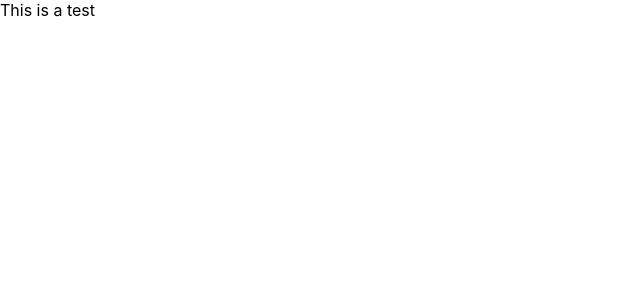
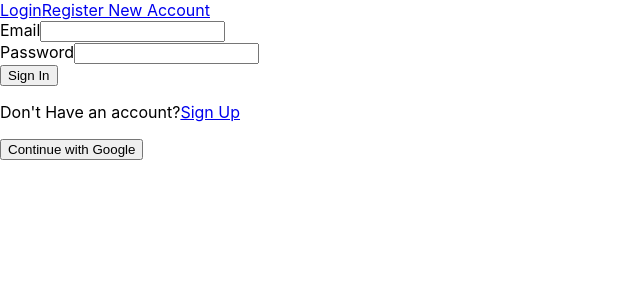
Before and after one commit to ali-akan/Productivity-Planner, a React (Create React App) app: page /login in a window 1280 px wide. Shown: the top 300 px of the page, without its empty margins (0-640 px from the left). Built offline with nearby package versions, Linux system fonts and the light colour scheme; no server answers.

Commit message:
Auth feature and react-query imp

```diff
--- a/package.json
+++ b/package.json
@@ -3,6 +3,9 @@
   "version": "0.1.0",
   "private": true,
   "dependencies": {
+    "@emotion/react": "^11.11.4",
+    "@emotion/styled": "^11.11.0",
+    "@mui/material": "^5.15.13",
     "@tanstack/react-query": "^5.28.4",
     "@testing-library/jest-dom": "^5.17.0",
     "@testing-library/react": "^13.4.0",
--- a/src/App.js
+++ b/src/App.js
@@ -1,5 +1,36 @@
+import Header from "./components/Starting Content/Header";
+import { AuthProvider } from "./context/authContext";
+import Home from "./pages/Home";
+import Login from "./pages/Login";
+import Register from "./pages/Register";
+import { useRoutes } from "react-router";
 function App() {
-  return <div>This is a test</div>;
+  const routesArray = [
+    {
+      path: "*",
+      element: <Login />,
+    },
+    {
+      path: "/login",
+      element: <Login />,
+    },
+    {
+      path: "/register",
+      element: <Register />,
+    },
+    {
+      path: "/home",
+      element: <Home />,
+    },
+  ];
+  let routesElement = useRoutes(routesArray);
+
+  return (
+    <AuthProvider>
+      <Header />
+      <div>{routesElement}</div>
+    </AuthProvider>
+  );
 }
 
 export default App;
--- /dev/null
+++ b/src/components/Starting Content/Header.js
@@ -0,0 +1,61 @@
+import { useNavigate } from "react-router";
+import { useAuth } from "../../context/authContext";
+import { authSignOut } from "../../firebase/auth";
+import { Link } from "react-router-dom";
+import React from "react";
+
+// import Box from "@mui/material/Box";
+// import BottomNavigation from "@mui/material/BottomNavigation";
+// import BottomNavigationAction from "@mui/material/BottomNavigationAction";
+
+const Header = () => {
+  // const [value, setValue] = React.useState(0);
+
+  const navigate = useNavigate();
+  const { isLoggedIn } = useAuth();
+  return (
+    <nav>
+      {isLoggedIn ? (
+        <div>
+          <button
+            onClick={() => {
+              authSignOut().then(() => {
+                navigate("/login");
+              });
+            }}
+          >
+            Logout
+          </button>
+        </div>
+      ) : (
+        <div>
+          <Link to={"/login"}>Login</Link>
+          <Link to={"/register"}>Register New Account</Link>
+
+          {/* <Box>
+            <BottomNavigation
+              showLabels
+              value={value}
+              onChange={(event, newValue) => {
+                setValue(newValue);
+              }}
+            >
+              <BottomNavigationAction
+                label="Login"
+                component={Link}
+                to="/login"
+              />
+              <BottomNavigationAction
+                label="Register"
+                component={Link}
+                to="/register"
+              />
+            </BottomNavigation>
+          </Box> */}
+        </div>
+      )}
+    </nav>
+  );
+};
+
+export default Header;
--- a/src/context/authContext/index.jsx
+++ b/src/context/authContext/index.jsx
@@ -1,7 +1,8 @@
 import React from "react";
 import { onAuthStateChanged } from "firebase/auth";
-import { auth } from "../../firebase/firebase";
+import { firebaseAuth } from "../../firebase/firebase";
 import { useContext, useEffect, useState } from "react";
+import { useNavigate } from "react-router-dom";
 
 const AuthContext = React.createContext();
 
@@ -10,34 +11,35 @@ export function useAuth() {
 }
 
 export function AuthProvider({ children }) {
-  const [currentUser, setCurrentUser] = useState(null);
-  const [userLoggedIn, setUserLoggedIn] = useState(false);
+  const [userToken, setUserToken] = useState(null); // Changed from currentUser to userToken
+  const [isLoggedIn, setIsLoggedIn] = useState(false);
   const [loading, setLoading] = useState(true);
+  const navigate = useNavigate();
 
   useEffect(() => {
-    const unsubscribe = onAuthStateChanged(auth, initializeUser);
+    const unsubscribe = onAuthStateChanged(firebaseAuth, initializeUser);
     return unsubscribe;
   }, []);
 
   async function initializeUser(user) {
     if (user) {
-      setCurrentUser({ ...user });
-      setUserLoggedIn(true);
+      const token = await user.getIdToken();
+      setUserToken(token);
+      setIsLoggedIn(true);
+      navigate("/home");
     } else {
-      setCurrentUser(null);
-      setUserLoggedIn(false);
+      setUserToken(null);
+      setIsLoggedIn(false);
+      navigate("/login");
     }
     setLoading(false);
   }
+
   const value = {
-    currentUser,
-    userLoggedIn,
+    userToken,
+    isLoggedIn,
     loading,
   };
 
-  return (
-    <AuthContext.Provider value={value}>
-      {!loading && children}
-    </AuthContext.Provider>
-  );
+  return <AuthContext.Provider value={value}>{children}</AuthContext.Provider>;
 }
--- a/src/firebase/firebase.js
+++ b/src/firebase/firebase.js
@@ -13,8 +13,8 @@ const firebaseConfig = {
 };
 
 // Initialize Firebase
-const app = initializeApp(firebaseConfig);
-const auth = getAuth(app);
-const db = getDatabase(app);
+const firebaseApp = initializeApp(firebaseConfig);
+const firebaseAuth = getAuth(firebaseApp);
+const firebaseDb = getDatabase(firebaseApp);
 
-export { app, auth, db };
+export { firebaseApp, firebaseAuth, firebaseDb };
--- a/src/index.js
+++ b/src/index.js
@@ -1,11 +1,19 @@
-import React from 'react';
-import ReactDOM from 'react-dom/client';
-import './index.css';
-import App from './App';
+import React from "react";
+import ReactDOM from "react-dom/client";
+import "./index.css";
+import App from "./App";
+import { BrowserRouter } from "react-router-dom";
+import { QueryClient, QueryClientProvider } from "react-query";
 
-const root = ReactDOM.createRoot(document.getElementById('root'));
+const queryClient = new QueryClient();
+const root = ReactDOM.createRoot(document.getElementById("root"));
+
 root.render(
   <React.StrictMode>
-    <App />
+    <BrowserRouter>
+      <QueryClientProvider client={queryClient}>
+        <App />
+      </QueryClientProvider>
+    </BrowserRouter>
   </React.StrictMode>
 );
--- /dev/null
+++ b/src/pages/Home.js
@@ -0,0 +1,16 @@
+import { useAuth } from "../context/authContext";
+import { Box } from "@mui/material";
+
+const Home = () => {
+  const { userToken } = useAuth();
+  return (
+    <Box>
+      <div>
+        Hello {userToken.displayName ? userToken.displayName : userToken.email},
+        you are now logged in.
+      </div>
+    </Box>
+  );
+};
+
+export default Home;
--- /dev/null
+++ b/src/pages/Login.js
@@ -0,0 +1,90 @@
+import React from "react";
+import { Navigate, Link } from "react-router-dom";
+import { useMutation } from "react-query";
+import { authSignInWith, authSignInWithGoogle } from "../firebase/auth";
+import { useAuth } from "../context/authContext";
+
+const Login = () => {
+  const { userLoggedIn } = useAuth();
+
+  const signInMutation = useMutation(authSignInWith);
+  const googleSignInMutation = useMutation(authSignInWithGoogle);
+
+  const onSubmit = async (e) => {
+    e.preventDefault();
+    const email = e.target.email.value;
+    const password = e.target.password.value;
+    if (!signInMutation.isLoading) {
+      try {
+        await signInMutation.mutateAsync({ email, password });
+      } catch (error) {
+        console.error("Error signing in:", error);
+      }
+    }
+  };
+
+  const onGoogleSignIn = (e) => {
+    e.preventDefault();
+    if (!googleSignInMutation.isLoading) {
+      googleSignInMutation.mutate().catch((err) => {
+        console.error("Error signing in with Google:", err);
+      });
+    }
+  };
+
+  return (
+    <div>
+      {userLoggedIn && <Navigate to={"/home"} replace={true} />}
+      <div>
+        <form onSubmit={onSubmit}>
+          <div>
+            <label>Email</label>
+            <input type="email" name="email" autoComplete="email" required />
+          </div>
+          <div>
+            <label>Password</label>
+            <input
+              type="password"
+              name="password"
+              autoComplete="current-password"
+              required
+            />
+          </div>
+          {signInMutation.isError && (
+            <span>{signInMutation.error.message}</span>
+          )}
+          <button
+            type="submit"
+            disabled={signInMutation.isLoading}
+            className={`w-full px-4 py-2 text-white font-medium rounded-lg ${
+              signInMutation.isLoading
+                ? "bg-gray-300 cursor-not-allowed"
+                : "bg-indigo-600 hover:bg-indigo-700 hover:shadow-xl transition duration-300"
+            }`}
+          >
+            {signInMutation.isLoading ? "Signing In..." : "Sign In"}
+          </button>
+        </form>
+        <p>
+          Don't Have an account?
+          <Link to={"/register"}>Sign Up</Link>
+        </p>
+        <button
+          disabled={googleSignInMutation.isLoading}
+          onClick={onGoogleSignIn}
+          className={`w-full flex items-center justify-center gap-x-3 py-2.5 border rounded-lg text-sm font-medium  ${
+            googleSignInMutation.isLoading
+              ? "cursor-not-allowed"
+              : "hover:bg-gray-100 transition duration-300 active:bg-gray-100"
+          }`}
+        >
+          {googleSignInMutation.isLoading
+            ? "Signing In..."
+            : "Continue with Google"}
+        </button>
+      </div>
+    </div>
+  );
+};
+
+export default Login;
--- /dev/null
+++ b/src/pages/Register.js
@@ -0,0 +1,93 @@
+import React from "react";
+import { Navigate, Link } from "react-router-dom";
+import { useAuth } from "../context/authContext/index";
+import { useMutation } from "react-query"; // Import QueryClient and QueryClientProvider
+import { authCreateUser } from "../firebase/auth";
+
+const Register = () => {
+  const { userLoggedIn } = useAuth();
+
+  const registerMutation = useMutation(authCreateUser);
+
+  const onSubmit = async (e) => {
+    e.preventDefault();
+    const formData = new FormData(e.target);
+    const email = formData.get("email");
+    const password = formData.get("password");
+
+    if (!registerMutation.isLoading) {
+      try {
+        await registerMutation.mutateAsync({ email, password }); // Pass email and password as an object
+      } catch (error) {
+        // Handle error
+      }
+    }
+  };
+
+
+
+
+  return (
+    <>
+      {userLoggedIn && <Navigate to={"/home"} replace={true} />}
+      <main>
+        <div>
+          <div>
+            <div>
+              <h3>Create a New Account</h3>
+            </div>
+          </div>
+          <form onSubmit={onSubmit}>
+            <div>
+              <label>Email</label>
+              <input type="email" name="email" autoComplete="email" required />
+            </div>
+
+            <div>
+              <label>Password</label>
+              <input
+                type="password"
+                name="password"
+                autoComplete="new-password"
+                required
+              />
+            </div>
+
+            <div>
+              <label>Confirm Password</label>
+              <input
+                type="password"
+                name="confirmPassword"
+                autoComplete="off"
+                required
+              />
+            </div>
+
+            {/* Display error message */}
+            {registerMutation.isError && (
+              <span>{registerMutation.error.message}</span>
+            )}
+
+            <button
+              type="submit"
+              disabled={registerMutation.isLoading}
+              className={`w-full px-4 py-2 text-white font-medium rounded-lg ${
+                registerMutation.isLoading
+                  ? "bg-gray-300 cursor-not-allowed"
+                  : "bg-indigo-600 hover:bg-indigo-700 hover:shadow-xl transition duration-300"
+              }`}
+            >
+              {registerMutation.isLoading ? "Signing Up..." : "Sign Up"}
+            </button>
+            <div>
+              Already have an account? {"   "}
+              <Link to={"/login"}>Continue</Link>
+            </div>
+          </form>
+        </div>
+      </main>
+    </>
+  );
+};
+
+export default Register;
```
Also changed, not shown: src/firebase/auth.js (+16 -15 lines), 1 other file (tests, documents, lock files or other folders).
